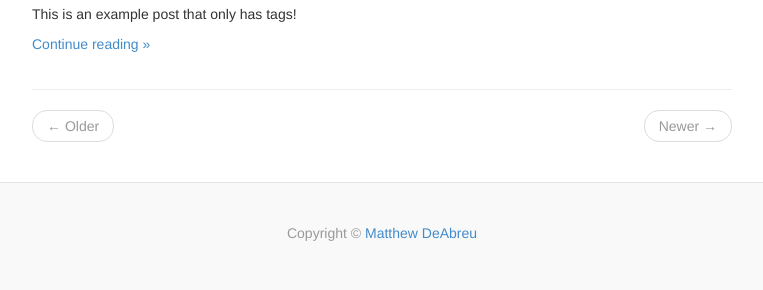
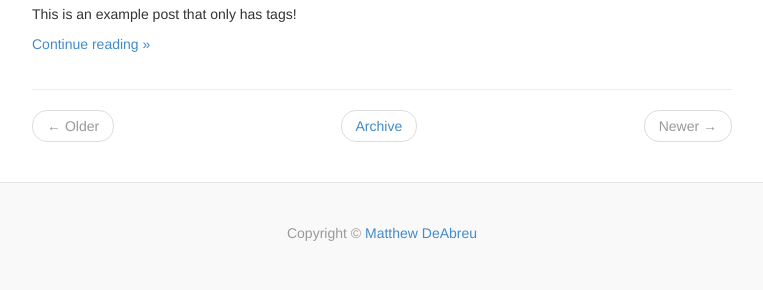
Before and after one commit to mdeabreu/mdeabreu, a Jekyll site: the page built from index.html, in a window 1280 px wide. Shown: the part 1065-1355 px from the top of the page, without its empty margins (258-1021 px from the left). Built offline with Jekyll 4.4.1, drawn with Linux system fonts in a browser that asks for light colours; nearby versions of some CDN libraries; the list of posts is cut into pages by our own code.

Commit message:
added link to an archive

```diff
--- a/index.html
+++ b/index.html
@@ -22,6 +22,7 @@ title: Home
     {% else %}
       <li class="previous disabled"><a>&larr; Older</a></li>
     {% endif %}
+    <li class="text-center"><a href="/archive">Archive</a></li>
     {% if paginator.previous_page %}
       {% if paginator.page == 2 %}
         <li class="next"><a href="/">Newer &rarr;</a></li>
```
